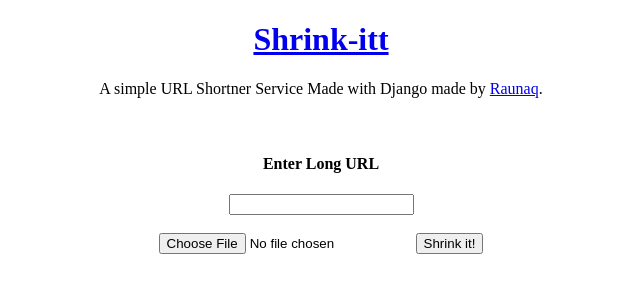
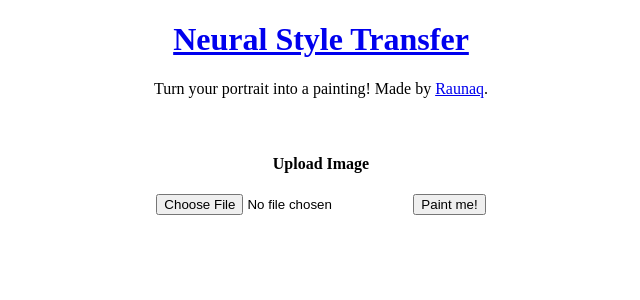
Before and after one commit to raunaqness/neural_artwork_django, a Django app: template artwork/templates/index.html in a window 1280 px wide. Shown: the top 300 px of the page, without its empty margins (319-959 px from the left). Run offline with Django 3.2, Linux system fonts and the light colour scheme; the template is opened without the code that fills it, so the values that code supplies are empty.

Commit message:
Cleaned up index.html

```diff
--- a/artwork/templates/index.html
+++ b/artwork/templates/index.html
@@ -10,8 +10,8 @@
   <div class="row">
     <div class="col-xl">
       <center>
-      <a href="/"><h1>Shrink-itt </h1> </a>
-      A simple URL Shortner Service Made with Django made by <a href="https://raunaqness.in">Raunaq</a>.
+      <a href="/"><h1>Neural Style Transfer</h1> </a>
+      Turn your portrait into a painting! Made by <a href="https://raunaqness.in">Raunaq</a>.
       </center>
       <br>
     </div>
@@ -20,16 +20,15 @@
 
       <br>
       <center>
-      <h4>Enter Long URL</h4>
+      <h4>Upload Image</h4>
 
 
     {% if error_message %}<p><strong>{{ error_message }}</strong></p>{% endif %}
 
     <form action="/api/v1/create_artwork" method="post" enctype="multipart/form-data" id="mainForm">
       {% csrf_token %}
-      <input type="text" name="long_url" min-width="48px" max-width="100px"><br/><br/>
       <input type="file" name="file">
-      <input type="submit" value="Shrink it!" />
+      <input type="submit" value="Paint me!" />
     </form>
 
 
```
